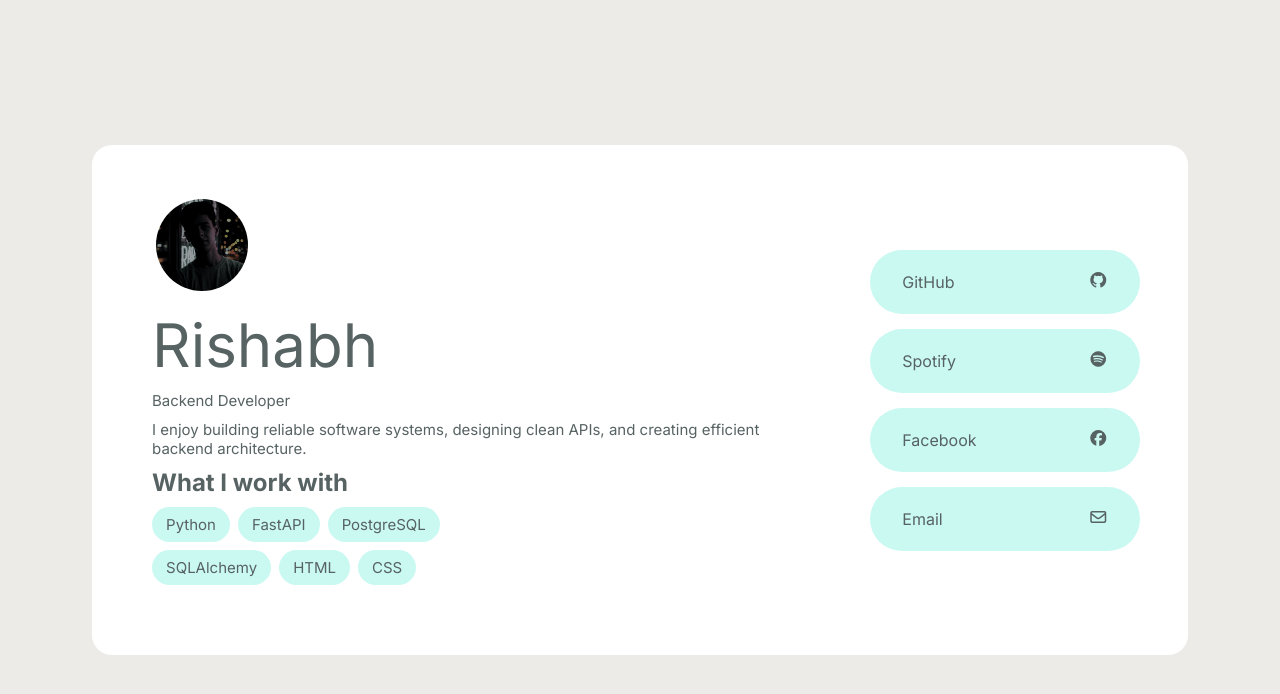
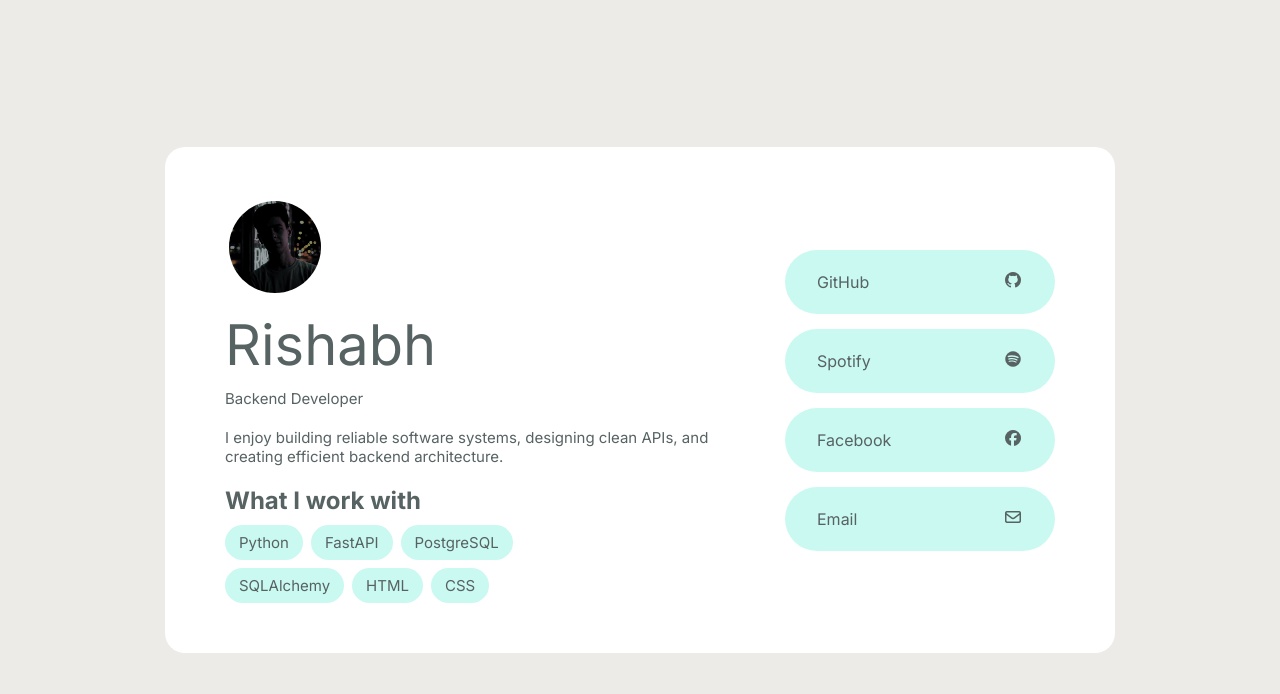
Before and after one commit to qw3rty-dev/frontend-beginner-projects, a plain HTML site: page profile_card_2/index.html in a window 1280 px wide. Drawn offline with Linux system fonts and the light colour scheme.

Commit message:
add responsive layout to profile-card

```diff
--- a/profile_card_2/style.css
+++ b/profile_card_2/style.css
@@ -13,14 +13,18 @@ body {
     align-items: center;
     min-height: 100vh;
     background-color: rgb(237, 235, 232);
+    padding: 20px;
 }
 
 .profile-card {
     display: flex;
+    flex-direction: column;
+    gap: 20px;
     background-color: white;
     border-radius: 20px;
-    min-width: min(90%,1000px);
-    min-height: 510px;
+    width: 100%;
+    max-width: 950px;
+    padding: 30px 24px;
     transition: transform 0.3s ease,
                 box-shadow 0.3s ease;
 }
@@ -31,19 +35,18 @@ body {
 }
 
 .left-column{
-    flex: 2;
+    display: flex;
+    flex-direction: column;
+    gap:10px;
 }
 
 .right-column{
-    flex: 1;
     display: flex;
     flex-direction: column;
     justify-content: center;
 }
 
 .profile-img{
-    margin-top: 50px;
-    margin-left: 60px;
     width: 100px;
     height: 100px;
     border: 4px solid transparent;
@@ -61,12 +64,11 @@ body {
 
 .name,.role,.about,h2,.tags {
     margin-top: 10px;
-    margin-left: 60px;
     font-family: "Inter", sans-serif;
 }
 
 .name{
-    font-size: 60px;
+    font-size: clamp(36px,8vw,56px);
     font-weight: normal;
 }
 
@@ -78,7 +80,8 @@ body {
 .tags{
     display: flex;
     flex-wrap: wrap;
-    width: 300px;
+    width: 100%;
+    max-width: 320px;
     gap: 8px;
 }
 
@@ -88,11 +91,13 @@ body {
     border-radius: 20px;
     font-size: 15px;
     padding: 8px 14px;
-    transition: transform 0.3s ease;
+    transition: transform 0.3s ease,
+                font-weight 0.3s ease;
 
 }
 
 .tags li:hover{
+    font-weight: bold;
     transform: scale(1.1);
 }
 
@@ -122,3 +127,21 @@ body {
     border-color: rgb(76, 179, 163);
 
 }
+
+@media(min-width: 768px){
+    .profile-card {
+        flex-direction: row;
+        padding: 50px 60px;
+        min-height: 500px;
+    }
+
+    .left-column {
+        flex: 2;
+    }
+
+    .right-column{
+        flex: 1;
+        align-items: flex-end;
+    }
+
+}
```
